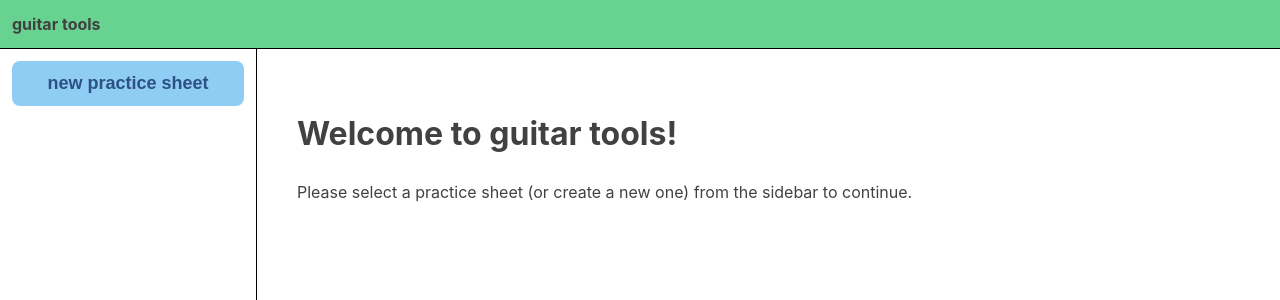
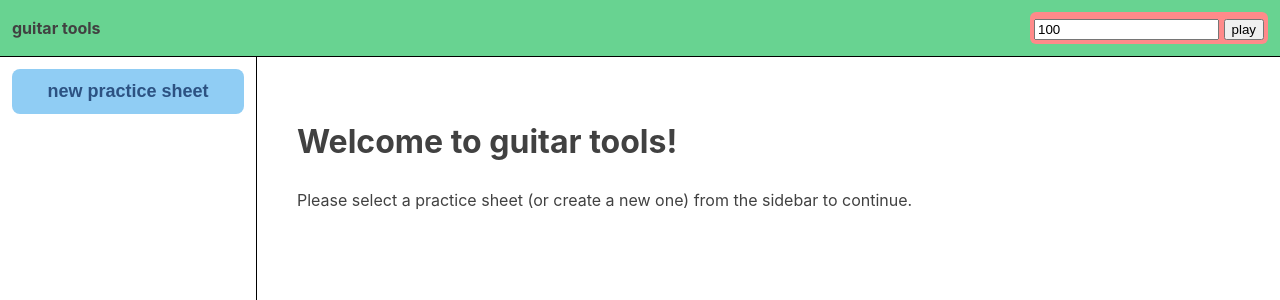
Before and after one commit to nichwch/fretboard-explorer, a Svelte app: page / in a window 1280 px wide. Shown: the top 300 px of the page. Built offline with nearby package versions, Linux system fonts and the light colour scheme.

Commit message:
metronome WIP
(setInterval is not precise!)

```diff
--- a/src/App.svelte
+++ b/src/App.svelte
@@ -6,6 +6,7 @@
   import { writable } from 'svelte/store'
   import PracticeSheetSidebar from './lib/PracticeSheetSidebar.svelte'
   import MainContent from './lib/MainContent.svelte'
+  import Metronome from './lib/Metronome.svelte'
 
   let currentPracticeSheetId = writable<string | null>(null)
 
@@ -29,8 +30,10 @@
       style:padding={spacing[3]}
       style:background-color={colors.green[300]}
       style:border-bottom={`1px solid black`}
+      style:align-items="center"
     >
       <span style:font-weight="bold">guitar tools</span>
+      <Metronome />
     </div>
     <div id="beneathNav">
       <!-- main -->
--- /dev/null
+++ b/src/lib/Metronome.svelte
@@ -0,0 +1,46 @@
+<script lang="ts">
+  import { afterUpdate } from 'svelte'
+  import { borderRadius, colors, spacing } from '../utils/style-constants'
+  import metronomeSoundWav from '../assets/metronome.wav'
+
+  let bpm = 100
+  let playing = false
+
+  let metronomeInterval = null
+  const metronomeSound = new Audio(metronomeSoundWav)
+
+  console.log('hi')
+  afterUpdate(() => {
+    if (playing) {
+      metronomeSound.pause()
+      clearInterval(metronomeInterval)
+      metronomeInterval = setInterval(() => {
+        metronomeSound.load()
+        metronomeSound.play()
+        console.log('tick')
+      }, 60000 / bpm)
+    } else {
+      metronomeSound.pause()
+      clearInterval(metronomeInterval)
+    }
+  })
+</script>
+
+<div
+  style:margin-left="auto"
+  style:background-color={colors.red[200]}
+  style:padding={spacing[1]}
+  style:border-radius={borderRadius.md}
+>
+  <input bind:value={bpm} type="number" />
+  <button
+    on:click={() => {
+      playing = !playing
+    }}
+    >{#if playing}
+      pause
+    {:else}
+      play
+    {/if}
+  </button>
+</div>
```
Also changed, not shown: 2 other files (tests, documents, lock files or other folders).
